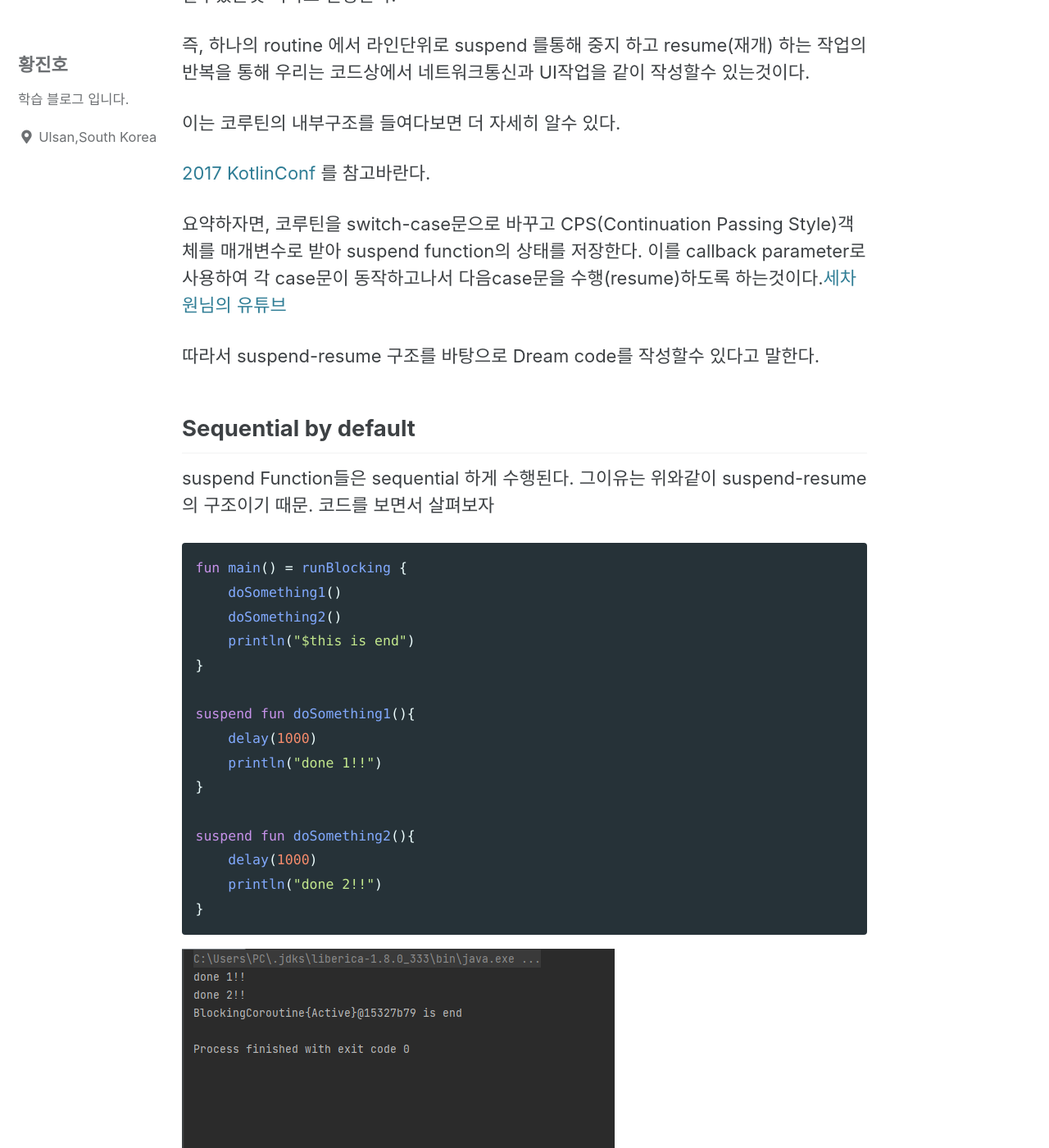
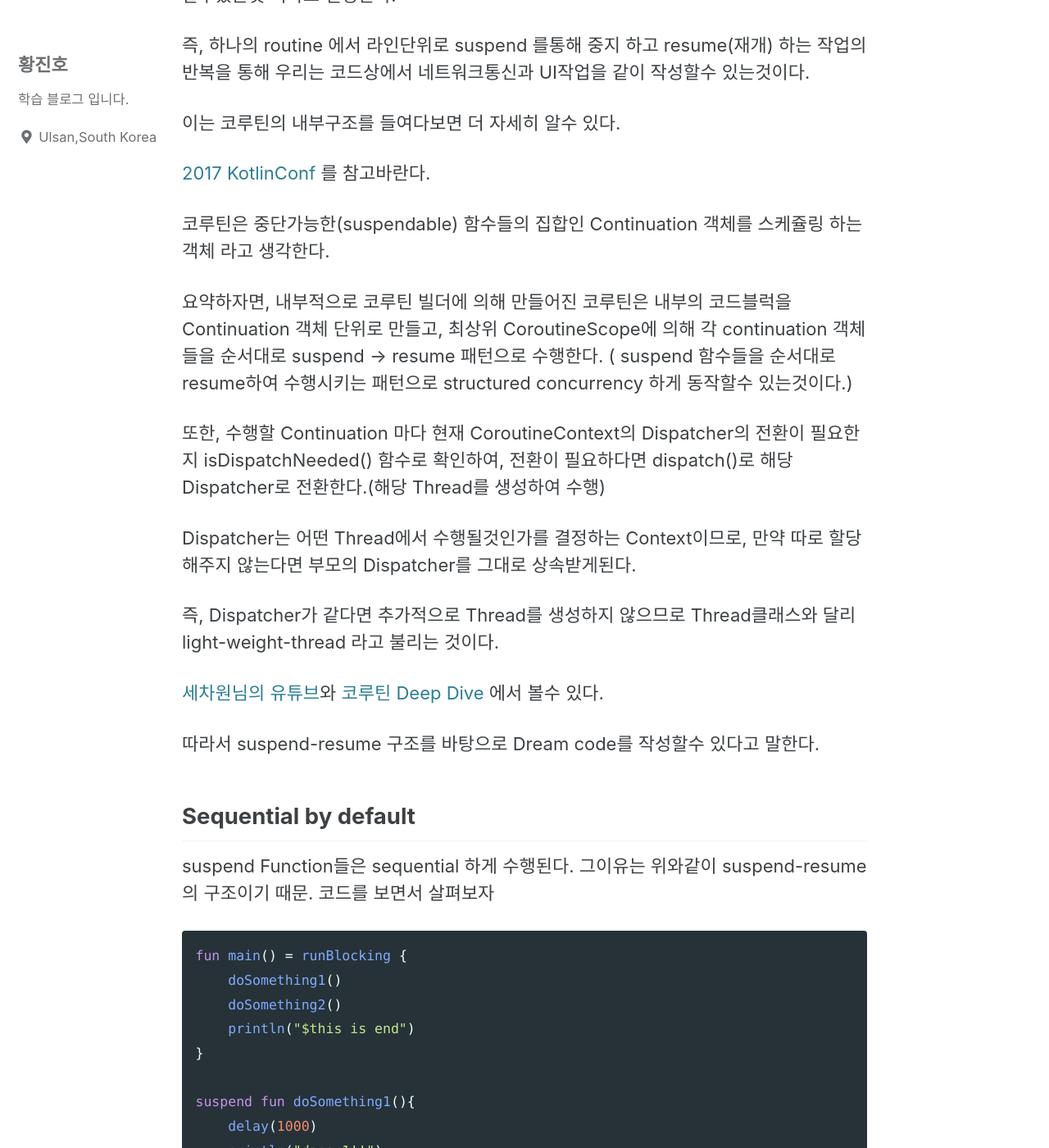
Before and after one commit to jowunnal/jowunnal.github.io, a Jekyll site: the page built from _posts/2022-08-14-android_structured_concurrency.md, in a window 1280 px wide and 1400 px high, scrolled down 3702 px. Shown: the whole window at 82% size. Built offline with Jekyll 4.4.1, drawn with Linux system fonts in a browser that asks for light colours; cached includes are drawn as plain includes; comment, search, counter and statistics services are not loaded; some of the changed text lies outside the part shown.

Commit message:
fix : 포스팅 내용 수정

```diff
--- a/_posts/2022-08-14-android_structured_concurrency.md
+++ b/_posts/2022-08-14-android_structured_concurrency.md
@@ -14,9 +14,9 @@ tags:
 
 >  Structured concurrency ensures that they are not lost and do not leak. An outer scope cannot complete until all its children coroutines complete. Structured concurrency also ensures that any errors in the code are properly reported and are never lost.
 
-해석하자면, 부모코루틴의 동일스쿠프상의 자식코루틴들이 모두수행될때까지 종료되지 않고 에러가  report되며 누락되지 않는다.
+해석하자면, 부모코루틴은 자식코루틴들이 모두수행될때까지 종료되지 않고 에러가  report되며 누락되지 않는다.
 
-[what is job?](https://jowunnal.github.io/coroutines/coroutine_job/ "link")에서 설명햇듯이 새로운 CoroutineScope 에서 선언된 코루틴들은 job.join() 혹은 .await()을통해 완료됨을 보장해주지 않으면 부모코루틴이 종료되면서 자식들도 함께 종료됬었다. 하지만 같은 스쿠프상의 자식코루틴들은 완전히 종료됨을 보장한다.
+[what is job?](https://jowunnal.github.io/coroutines/coroutine_job/ "link")에서 설명햇듯이 새로운 CoroutineScope 에서 선언된 코루틴들은 job.join() 혹은 .await()을통해 완료됨을 보장해주지 않으면 부모코루틴이 종료되면서 자식들도 함께 종료됬었다. 즉, 코루틴 스쿠프는 자식코루틴이 완전히 종료될 때 까지 대기한다.
 
  직접 코드를통해 확인해보자.
 
@@ -90,7 +90,17 @@ suspend fun DreamCode(){
 
 [2017 KotlinConf](https://www.youtube.com/watch?v=_hfBv0a09Jc "youtube") 를 참고바란다.
 
-요약하자면, 코루틴을 switch-case문으로 바꾸고 CPS(Continuation Passing Style)객체를 매개변수로 받아 suspend function의 상태를 저장한다. 이를 callback parameter로 사용하여 각 case문이 동작하고나서 다음case문을 수행(resume)하도록 하는것이다.[세차원님의 유튜브](https://www.youtube.com/watch?v=DOXyH1RtMC0&list=PLbJr8hAHHCP5N6Lsot8SAnC28SoxwAU5A&index=5 "link")
+코루틴은 중단가능한(suspendable) 함수들의 집합인 Continuation 객체를 스케쥴링 하는 객체 라고 생각한다.
+
+요약하자면, 내부적으로 코루틴 빌더에 의해 만들어진 코루틴은 내부의 코드블럭을 Continuation 객체 단위로 만들고, 최상위 CoroutineScope에 의해 각 continuation 객체들을 순서대로 suspend -> resume 패턴으로 수행한다. ( suspend 함수들을 순서대로 resume하여 수행시키는 패턴으로 structured concurrency 하게 동작할수 있는것이다.)
+
+또한, 수행할 Continuation 마다 현재 CoroutineContext의 Dispatcher의 전환이 필요한지 isDispatchNeeded() 함수로 확인하여, 전환이 필요하다면 dispatch()로 해당 Dispatcher로 전환한다.(해당 Thread를 생성하여 수행)
+
+Dispatcher는 어떤 Thread에서 수행될것인가를 결정하는 Context이므로, 만약 따로 할당해주지 않는다면 부모의 Dispatcher를 그대로 상속받게된다.
+
+즉, Dispatcher가 같다면 추가적으로 Thread를 생성하지 않으므로 Thread클래스와 달리 light-weight-thread 라고 불리는 것이다.
+
+[세차원님의 유튜브](https://www.youtube.com/watch?v=DOXyH1RtMC0&list=PLbJr8hAHHCP5N6Lsot8SAnC28SoxwAU5A&index=5 "link")와 [코루틴 Deep Dive](https://myungpyo.medium.com/reading-coroutine-official-guide-thoroughly-part-0-20176d431e9d "link") 에서 볼수 있다.
 
 따라서 suspend-resume 구조를 바탕으로 Dream code를 작성할수 있다고 말한다.
 
```
Also changed, not shown: other parts of _posts/2022-08-14-android_structured_concurrency.md (+1 -1 lines), _posts/2022-07-27-coroutines.md (+1 -10 lines), _posts/2022-08-02-coroutine_flow.md (+1 -1 lines), _posts/2022-08-03-coroutine_job.md (+3 -4 lines), _posts/2023-05-30-캡스톤_2023_회고.md (+4 -6 lines).
